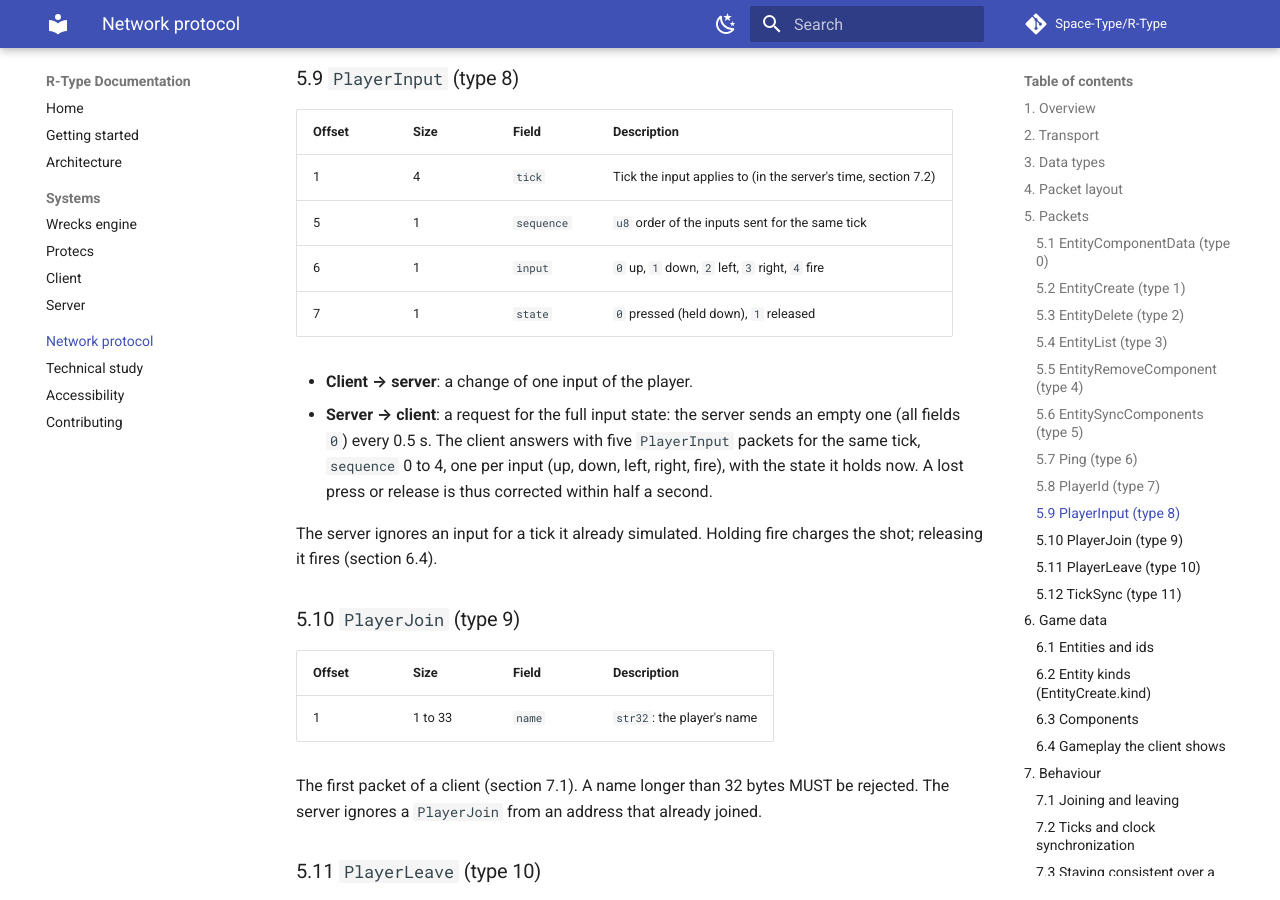
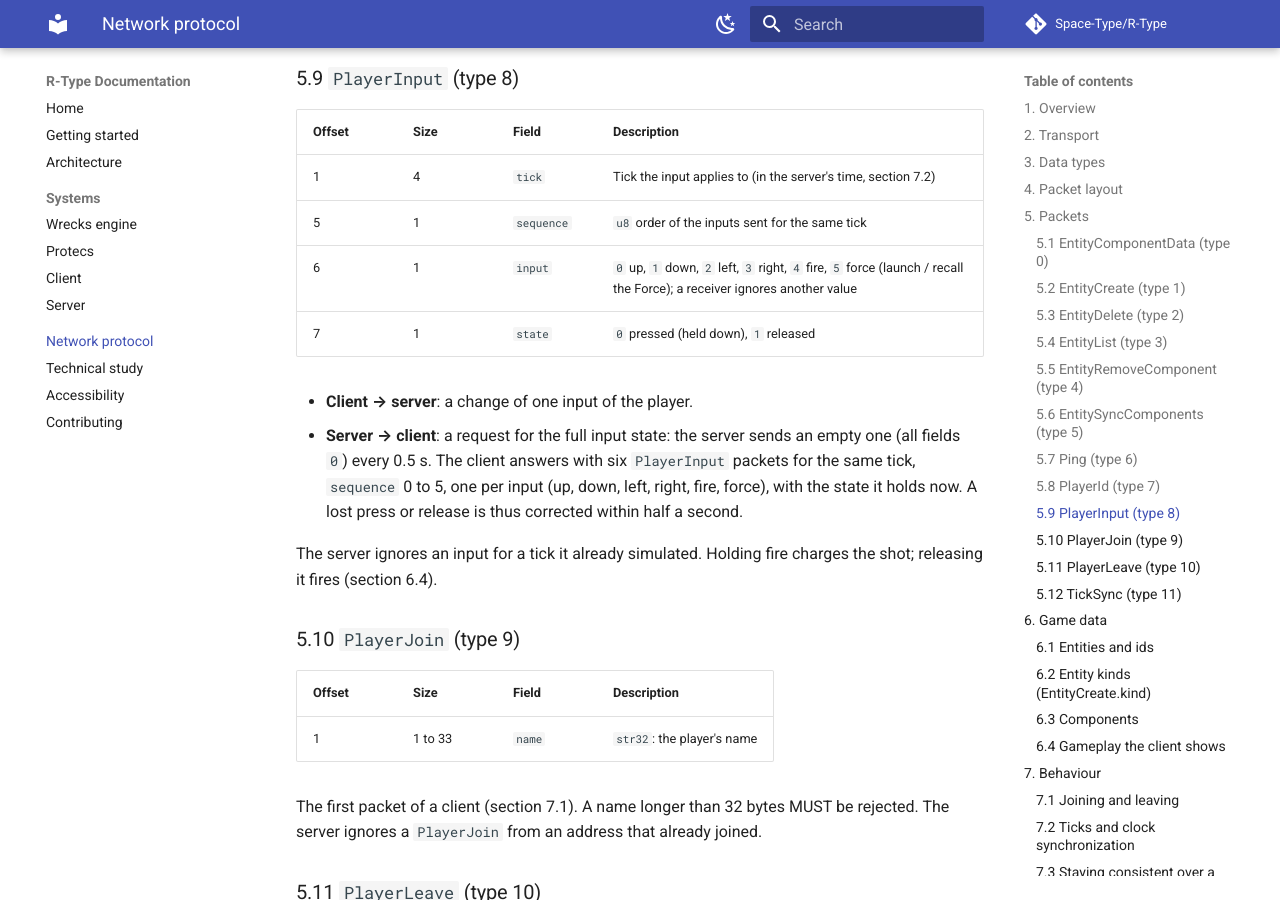
Before and after one commit to Space-Type/Documentation, an MkDocs documentation site: the page built from docs/protocol.md, in a window 1280 px wide and 900 px high, scrolled down 5656 px. Built offline with MkDocs 1.6.1 and Material for MkDocs 9.7.7, drawn with Linux system fonts in a browser that asks for light colours; comment, search, counter and statistics services are not loaded; some of the changed text lies outside the part shown.

Commit message:
docs(gameplay): document the Force

```diff
--- a/docs/protocol.md
+++ b/docs/protocol.md
@@ -194,15 +194,15 @@ client MUST answer it with a `Ping`. A player the server has heard nothing from
 |---|---|---|---|
 | 1 | 4 | `tick` | Tick the input applies to (in the server's time, section 7.2) |
 | 5 | 1 | `sequence` | `u8` order of the inputs sent for the same tick |
-| 6 | 1 | `input` | `0` up, `1` down, `2` left, `3` right, `4` fire |
+| 6 | 1 | `input` | `0` up, `1` down, `2` left, `3` right, `4` fire, `5` force (launch / recall the Force); a receiver ignores another value |
 | 7 | 1 | `state` | `0` pressed (held down), `1` released |
 
 - **Client → server**: a change of one input of the player.
 - **Server → client**: a request for the full input state: the server sends
-  an empty one (all fields `0`) every 0.5 s. The client answers with five
-  `PlayerInput` packets for the same tick, `sequence` 0 to 4, one per input
-  (up, down, left, right, fire), with the state it holds now. A lost press or
-  release is thus corrected within half a second.
+  an empty one (all fields `0`) every 0.5 s. The client answers with six
+  `PlayerInput` packets for the same tick, `sequence` 0 to 5, one per input
+  (up, down, left, right, fire, force), with the state it holds now. A lost
+  press or release is thus corrected within half a second.
 
 The server ignores an input for a tick it already simulated. Holding fire
 charges the shot; releasing it fires (section 6.4).
@@ -263,6 +263,9 @@ right after a join.
 | 12 | `ENEMY_DOBKERATOPS_CORE` | Stage 1 boss: its weak point. Its `Health` is the boss health; its deletion is the boss death |
 | 13 | `ENEMY_DOBKERATOPS_TAIL` | Stage 1 boss: a segment of its tail, sweeping the screen; armored, it hurts on contact |
 | 14 | `PICKUP_LIFE` | Bonus life dropped by a killed enemy, drifting left: the player who touches it, or shoots it, gets one more life |
+| 15 | `ENEMY_POW_ARMOR` | Enemy carrying a Force item, dropped when it dies |
+| 16 | `PICKUP_FORCE` | The Force item, drifting left: a Force for the player who takes it, or one more level |
+| 17 to 19 | `FORCE_1` to `FORCE_3` | A player's Force (an attachable pod), by level; a new level is a new entity |
 
 New kinds are added at the end: existing values never change.
 
@@ -276,7 +279,7 @@ Component types are the index of the component in this table:
 | 0 | `Level` | 6 | `progression` `u32` (pixels of the stage background scrolled), `stage` `u8` (1 to 8), `won` `bool` (the last stage is cleared: the game is won) |
 | 1 | `Movement` | 12 | `direction` 2 × `f32`, `speed` `f32` |
 | 2 | `PathFinding` | 13 | `type` `u8` (`0` straight), `targetVelocity` 2 × `f32`, `acceleration` `f32` |
-| 3 | `PlayerInput` | 1 | `u8` flags: bit 4 up, bit 3 down, bit 2 left, bit 1 right, bit 0 fire |
+| 3 | `PlayerInput` | 1 | `u8` flags: bit 5 force, bit 4 up, bit 3 down, bit 2 left, bit 1 right, bit 0 fire |
 | 4 | `PlayerStats` | 7 | `slot` `u8` (0 to 3, the player's colour), `lives` `u8` (0: out of the game), `score` `u32`, `charge` `u8` (0 to 5, charge level while fire is held) |
 | 5 | `Transform` | 16 | `position` 2 × `f32` (top-left corner), `rotation` `f32`, `scale` `f32` (draw the sprite that much bigger) |
 | 6 | `Velocity` | 12 | `position` 2 × `f32` (units per tick), `angular` `f32` |
@@ -293,6 +296,10 @@ sends every component of every entity 20 times per second, except
 - **Players**: `PlayerStats.lives` hearts, `score`, and `charge` while the
   player charges. At `lives = 0` the player is out: the others play on. A
   larger `lives` is a bonus life taken (`PICKUP_LIFE`); lives stop at 10.
+- **Force**: a `FORCE_n` entity follows its player's ship (in front or
+  behind) or flies on its own after the force input; the server moves it, a
+  client only draws it. Taking a `PICKUP_FORCE` creates one, or replaces it
+  with the next level.
 - **Charged shot**: tap fire for a missile; hold it to charge (one level per
   0.4 s, up to 5), release to fire a beam (`PLAYER_BEAM_n`).
 - **Level**: one `GENERIC` entity with `Level`. A change of `stage` starts a
```
Also changed, not shown: docs/accessibility.md (+2 -1 lines), docs/architecture.md (+4 -0 lines), docs/getting-started.md (+5 -0 lines), docs/rfc-rtype.txt (+41 -41 lines), docs/systems/server.md (+29 -3 lines).
